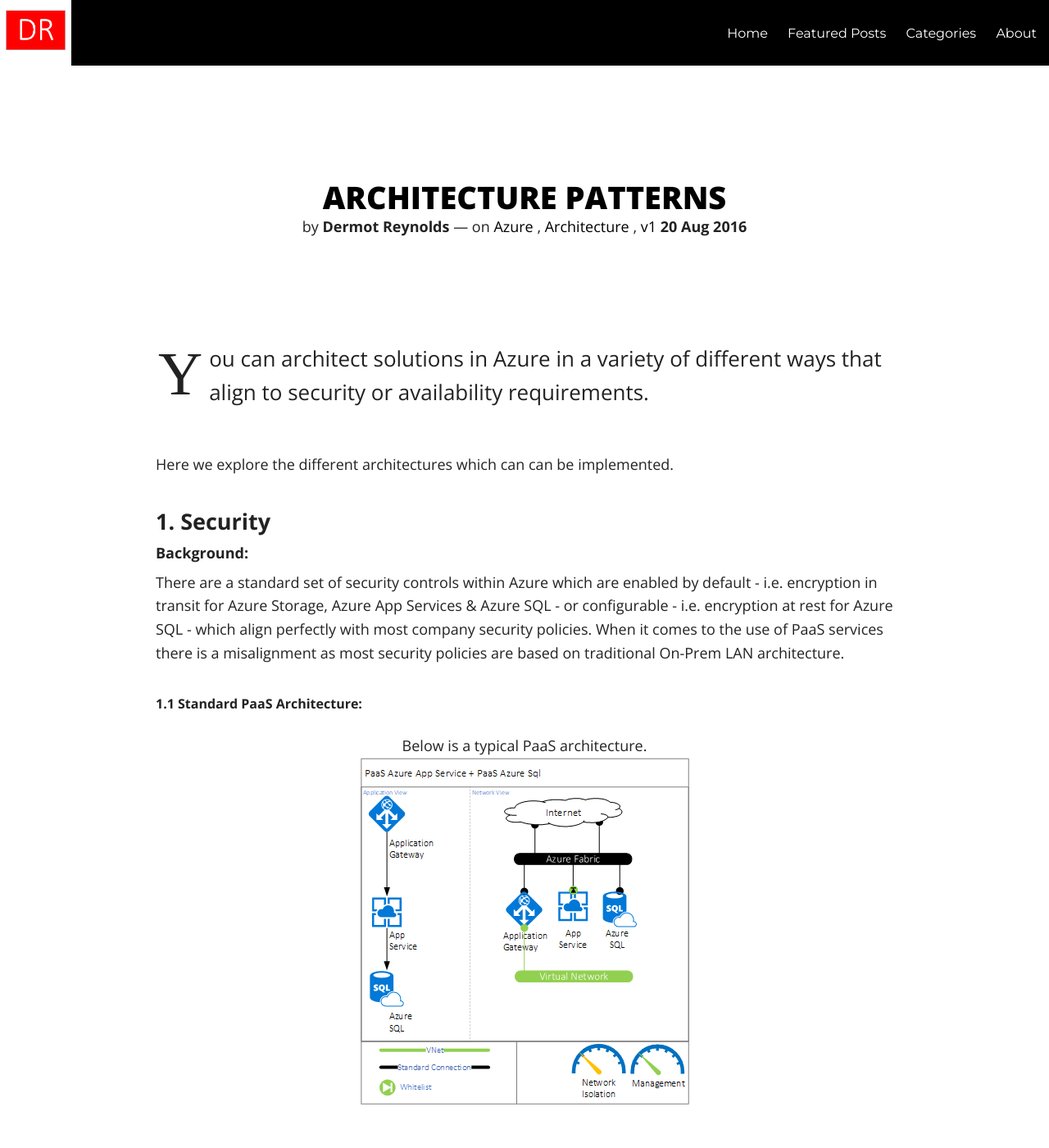
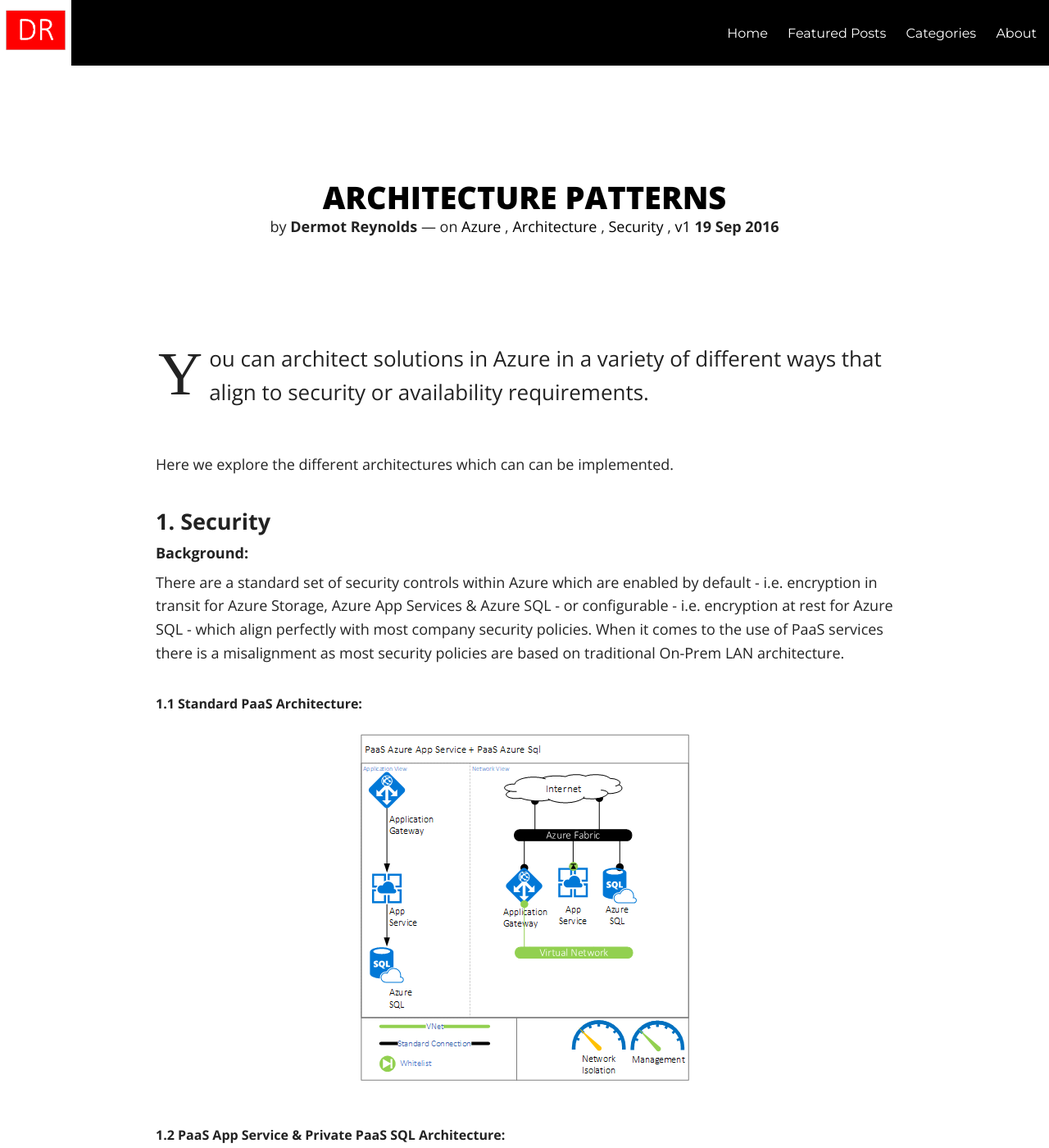
Before and after one commit to dermotreynolds/old.dermotreynolds.github.io, a Jekyll site: the page built from _posts/inprogress/2018-06-20-0-architecture-patterns.md, in a window 1280 px wide and 1400 px high. Shown: the whole window at 82% size. Built offline with Jekyll 4.4.1, drawn with Linux system fonts in a browser that asks for light colours; nearby versions of some CDN libraries.

Commit message:
Full End To End

```diff
--- a/_posts/inprogress/2018-06-20-0-architecture-patterns.md
+++ b/_posts/inprogress/2018-06-20-0-architecture-patterns.md
@@ -1,10 +1,10 @@
 ---
 layout: post
 title: "Architecture Patterns"
-date: 2016-08-20
-featured: false
+date: 2016-09-19
+featured: true
 category: Architecture
-tags: [Azure, Architecture, v1]
+tags: [Azure, Architecture, Security, v1]
 
 ---
 You can architect solutions in Azure in a variety of different ways that align to security or availability requirements.
@@ -20,7 +20,6 @@
 
 ###### 1.1 Standard PaaS Architecture:
 
-Below is a typical PaaS architecture.
 ![](/images/APP-SQL-PAAS.png)
 
 ###### 1.2 PaaS App Service & Private PaaS SQL Architecture:
```
